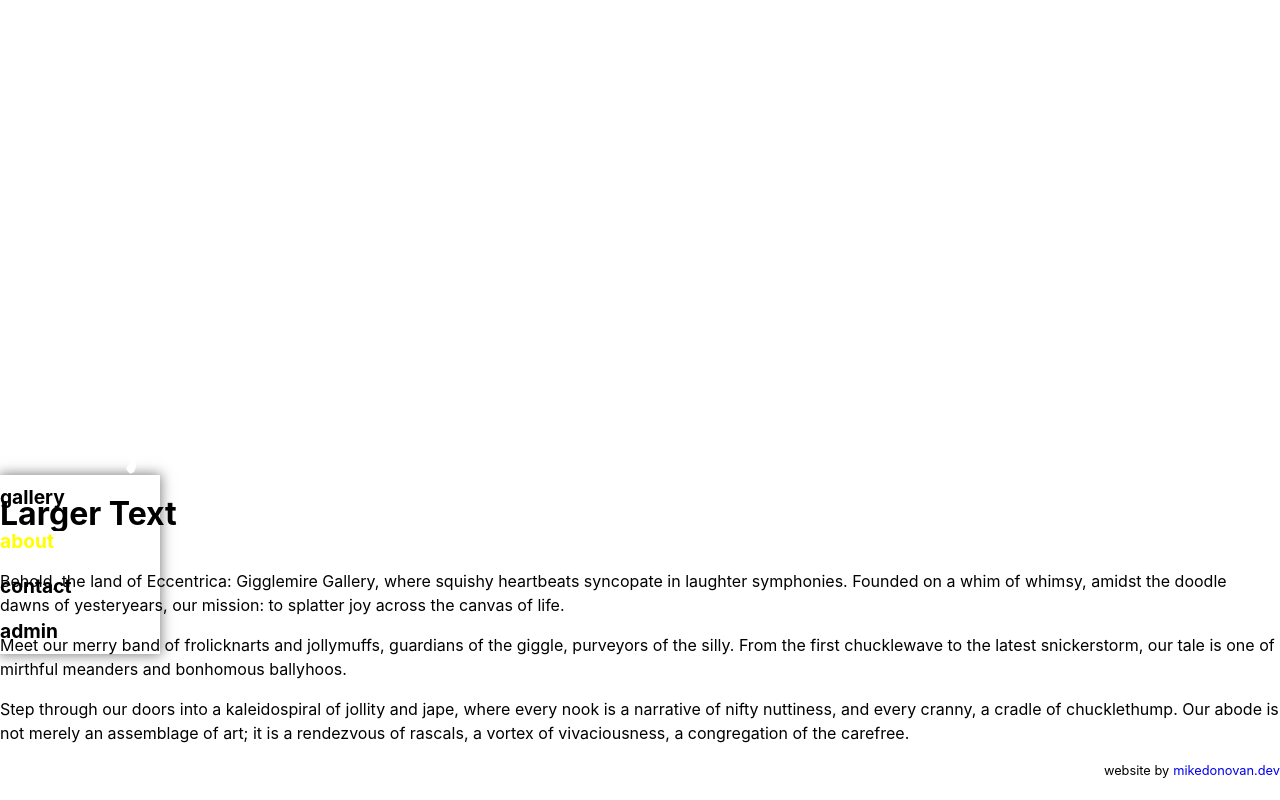
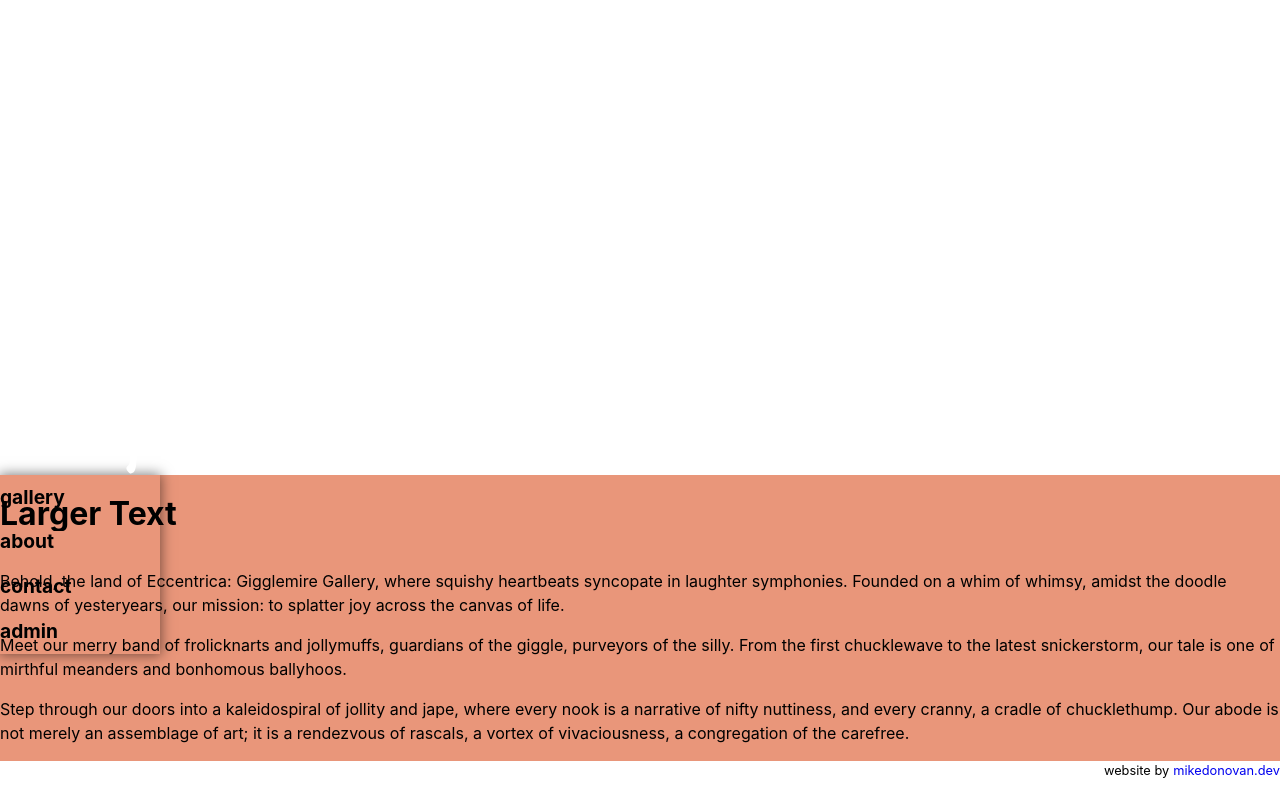
Before and after one commit to eggborne/artist-gallery, a React (Vite) app: page / in a window 1280 px wide. Both pictures are taken after a click on the link "about". Built offline with nearby package versions, Linux system fonts and the light colour scheme; no server answers; the HTML template or start-up script is replaced by a standard one.

Commit message:
Set up live editing, adjust style

```diff
--- a/src/App.css
+++ b/src/App.css
@@ -2,13 +2,13 @@ main {
   display: flex;
   background-color: rgba(255, 255, 255, 0.704);
   width: 100vw;
-  height: calc(var(--actual-height) - var(--header-height) - var(--footer-height));
+  min-height: calc(var(--actual-height) - var(--header-height) - var(--footer-height));
 }
 
 .site-section {
-  height: 100%;
+  min-height: 100%;
   padding: var(--main-padding-vert) var(--main-padding-horiz);
-  background-color: var(--main-bg-color) !important;
+  background-color: var(--main-bg-color);
 }
 
 .horizontal-curve {
--- a/src/App.tsx
+++ b/src/App.tsx
@@ -18,6 +18,9 @@ addEventListener('load', async () => {
   await pause(10);
   document.body.classList.add('revealed');
 });
+
+const LIVE = location.href.includes('live');
+let liveInterval: any;
 
 export interface userNavObject {
   id: string;
@@ -43,17 +46,23 @@ function App() {
   async function getPrefs() {
     if (!busyFetching) {
       setBusyFetching(true);
-      const userCSSPreferences = await getUserPreferences('1');
-      setUserCSSPreferences(userCSSPreferences);
+      const newCSSPreferences = await getUserPreferences(LIVE ? '2' : '1');
+      if (newCSSPreferences !== JSON.stringify(userCSSPreferences)) {
+        setUserCSSPreferences(JSON.parse(newCSSPreferences));
+      } else {
+        console.warn('SETTINGS DID NAR CHANGE')
+      }
       setBusyFetching(false);
+      console.warn('fetched prefs')
     } else {
       console.warn('---------- DID NOT FETCH DUE TO STILL BUSY!')
     }
   }
+
   useEffect(() => {
-    // getPrefs();
-    if (location.href.includes('live')) {
-      setInterval(getPrefs, 500);
+    getPrefs();
+    if (LIVE && !liveInterval) {
+      liveInterval = setInterval(getPrefs, 600);
     }
   }, []);
 
--- a/src/components/DisplayArea.css
+++ b/src/components/DisplayArea.css
@@ -1,8 +1,4 @@
 .display-area {
   flex-grow: 1;
   background: var(--main-bg-color);
-  width: min-content;
-  /* text-align: right; */
-  padding-top: calc(var(--main-padding-vert) / 2);
-  padding-right: var(--main-padding-horiz);
 }
--- a/src/components/Gallery.css
+++ b/src/components/Gallery.css
@@ -1,3 +1,6 @@
 .gallery {
-  background-color: lightblue;
+  /* background-color: lightblue;
+  overflow-y: auto;
+  pointer-events: all; */
+
 }
--- a/src/components/Gallery.tsx
+++ b/src/components/Gallery.tsx
@@ -13,7 +13,7 @@ function Gallery() {
       <div>
         <p>Velit squibble bonkers flibbertigibbet, conoodle artisizzle fizzle pop. Whooziwhatsit colorburst twizzle floof, gallery wanderlust in snickerdoodle dreamscapes. Zippity zap, globtrot squigglemorphs and doodlewhackers, bravely prance in kaleidoscope whispers.</p>
         <p>Twiddlemuffins and chucklefluff, serendipity doodles in zany zooms. Piffle paffle, lumptious delight, where splendiferous whimsy frolics and capers. Bloopity bloop, artiscapes twirl in gigglemirth, tickle the cosmos with a spork.</p>
-        <p>Flufflebound in snazzle dazzle, boopity boop with a side of whimsy whamsy. Each masterpiece a ticklish enigma, a snorfle in the universal gigglefit. Welcome, oh seeker of the squizzle squazzle, to our gallery of splish splash and marvelous muddle.</p>
+        {/* <p>Flufflebound in snazzle dazzle, boopity boop with a side of whimsy whamsy. Each masterpiece a ticklish enigma, a snorfle in the universal gigglefit. Welcome, oh seeker of the squizzle squazzle, to our gallery of splish splash and marvelous muddle.</p> */}
       </div>
     </div>
   )
--- a/src/components/NavArea.css
+++ b/src/components/NavArea.css
@@ -1,5 +1,5 @@
 nav.nav-area {
-  position: absolute;
+  position: fixed;
   left: 0;
   width: 10rem;
   height: calc(var(--actual-height) - var(--header-height) - var(--footer-height));
--- a/src/components/NavItem.css
+++ b/src/components/NavItem.css
@@ -18,5 +18,5 @@ a.nav-item.revealed {
 }
 
 .nav-item.highlighted {
-  color: yellow;
+  color:var(--text-accent-color);
 }
--- a/src/index.css
+++ b/src/index.css
@@ -89,7 +89,7 @@ button:focus {
   nav.nav-area {
     position: static;
     box-shadow: none;
-    background-color: var(--main-bg-color);
+    /* background-color: var(--main-bg-color); */
     transform: 0 !important;
   }
 
--- a/src/scripts/db.tsx
+++ b/src/scripts/db.tsx
@@ -56,7 +56,6 @@ export const getCurrentCSSValues = () => {
 
 export const applyCSSValues = (newValuesObj: Record<string, string>) => {
   for (let [attributeName, newValue] of Object.entries(newValuesObj)) {
-    console.warn('setting', attributeName, 'to', newValue);
     document.documentElement.style.setProperty(attributeName, newValue);
   }
 }
@@ -71,7 +70,7 @@ export const getUserPreferences = async (prefID: string) => {
     }
   });
   if (response.data) {
-    return JSON.parse(response.data.CSSValues);
+    return response.data.CSSValues;
   } else {
     console.warn('NO RESPONSE.DATA');
   }
```
Also changed, not shown: 1 other file (tests, documents, lock files or other folders).
